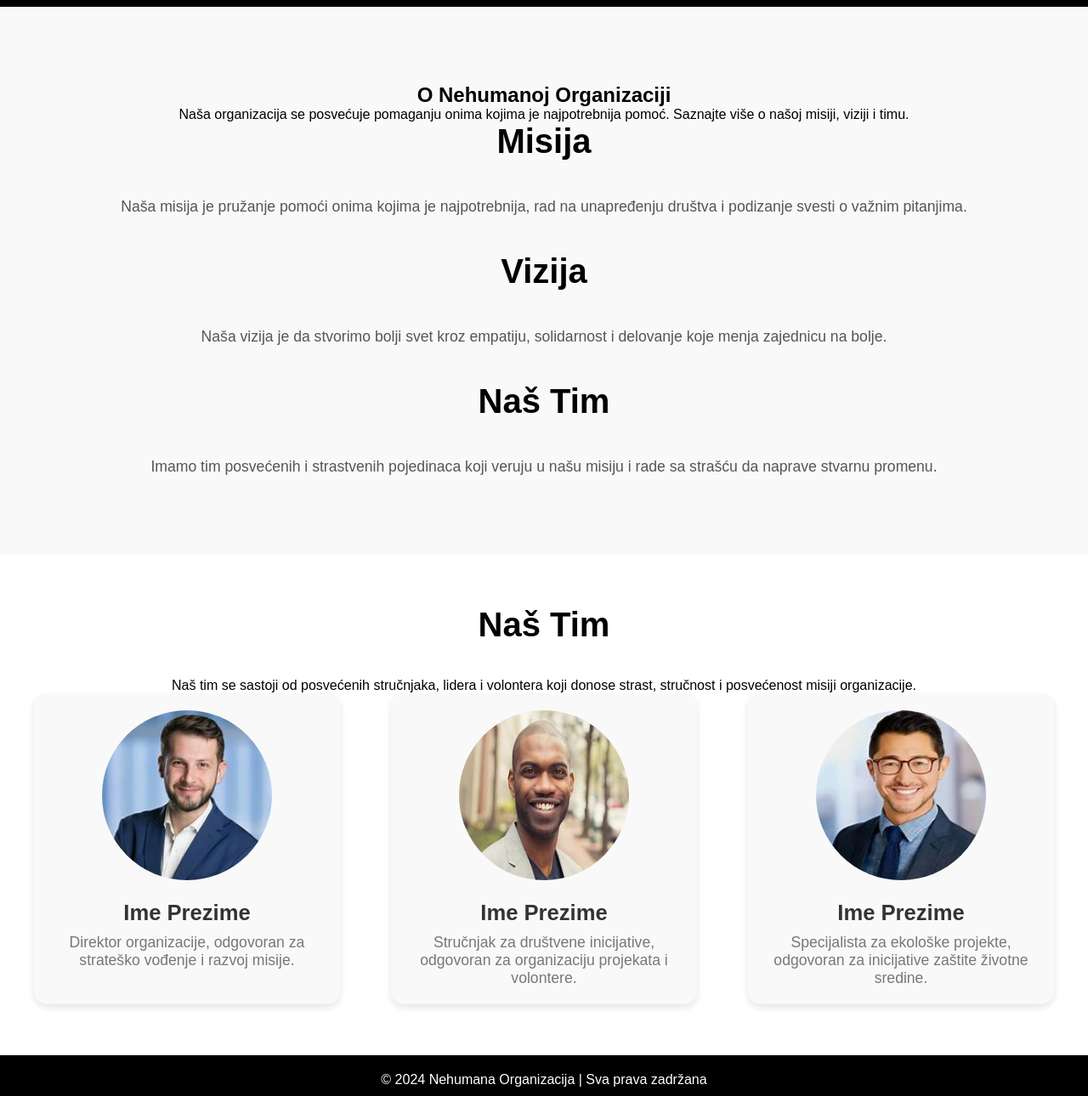
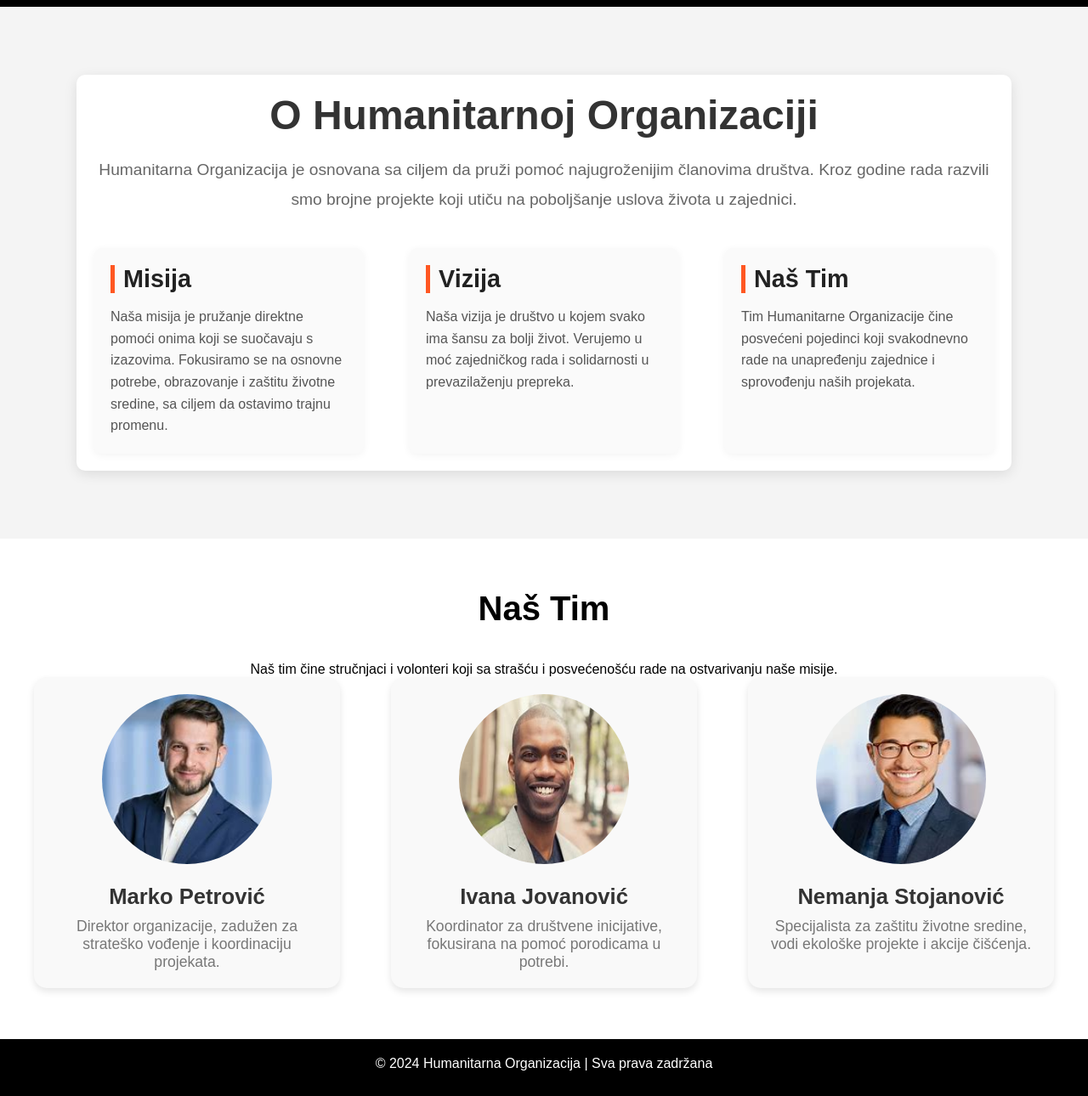
Before and after one commit to 05vukasin/Fon-Domaci, a plain HTML site: page about.html in a window 1280 px wide. Shown: the part 50-1340 px from the top of the page at 85% size. Drawn offline with Linux system fonts and the light colour scheme.

Commit message:
mxmx
novo

```diff
--- a/about.html
+++ b/about.html
@@ -4,14 +4,14 @@
     <meta charset="UTF-8">
     <meta name="viewport" content="width=device-width, initial-scale=1.0">
     <!-- Meta tagovi za SEO -->
-    <meta name="description" content="O Nehumana Organizaciji: Naša misija je pružiti pomoć onima kojima je najpotrebnija. Pročitajte o našoj viziji, misiji i timu koji menja zajednicu.">
-    <meta name="keywords" content="nehumana organizacija, humanitarni rad, misija, vizija, tim, društvena odgovornost, zajednica">
+    <meta name="description" content="O Humanitarnoj Organizaciji: Naša misija je pružiti pomoć onima kojima je najpotrebnija. Pročitajte o našoj viziji, misiji i timu koji menja zajednicu.">
+    <meta name="keywords" content="humanitarna organizacija, humanitarni rad, misija, vizija, tim, društvena odgovornost, zajednica">
     <meta name="author" content="Vukasin Teslic">
-    <meta property="og:title" content="O Nama | Nehumana Organizacija">
-    <meta property="og:description" content="O Nehumana Organizaciji: Misija, vizija i tim posvećen pomoći zajednici. Saznajte više o tome šta radimo.">
+    <meta property="og:title" content="O Nama | Humanitarna Organizacija">
+    <meta property="og:description" content="O Humanitarnoj Organizaciji: Misija, vizija i tim posvećen pomoći zajednici. Saznajte više o tome šta radimo.">
     <meta property="og:image" content="path_to_image/og-image.jpg">
-    <meta property="og:url" content="https://www.nehumanaorganizacija.com/about.html">
-    <title>O Nama | Nehumana Organizacija</title>
+    <meta property="og:url" content="https://www.humanitarnaorganizacija.com/about.html">
+    <title>O Nama | Humanitarna Organizacija</title>
     <link rel="stylesheet" href="css/style.css">
     <link rel="stylesheet" href="css/about.css">
     <link rel="icon" href="favicon.ico" type="image/x-icon">
@@ -37,21 +37,21 @@
         <!-- O Nama Sekcija -->
         <section class="about-us-section">
             <div class="about-us-container">
-                <h1>O Nehumanoj Organizaciji</h1>
-                <p class="about-intro">Naša organizacija se posvećuje pomaganju onima kojima je najpotrebnija pomoć. Saznajte više o našoj misiji, viziji i timu.</p>
+                <h1>O Humanitarnoj Organizaciji</h1>
+                <p class="about-intro">Humanitarna Organizacija je osnovana sa ciljem da pruži pomoć najugroženijim članovima društva. Kroz godine rada razvili smo brojne projekte koji utiču na poboljšanje uslova života u zajednici.</p>
 
                 <div class="about-content">
                     <div class="about-text">
                         <h2>Misija</h2>
-                        <p>Naša misija je pružanje pomoći onima kojima je najpotrebnija, rad na unapređenju društva i podizanje svesti o važnim pitanjima.</p>
+                        <p>Naša misija je pružanje direktne pomoći onima koji se suočavaju s izazovima. Fokusiramo se na osnovne potrebe, obrazovanje i zaštitu životne sredine, sa ciljem da ostavimo trajnu promenu.</p>
                     </div>
                     <div class="about-text">
                         <h2>Vizija</h2>
-                        <p>Naša vizija je da stvorimo bolji svet kroz empatiju, solidarnost i delovanje koje menja zajednicu na bolje.</p>
+                        <p>Naša vizija je društvo u kojem svako ima šansu za bolji život. Verujemo u moć zajedničkog rada i solidarnosti u prevazilaženju prepreka.</p>
                     </div>
                     <div class="about-text">
                         <h2>Naš Tim</h2>
-                        <p>Imamo tim posvećenih i strastvenih pojedinaca koji veruju u našu misiju i rade sa strašću da naprave stvarnu promenu.</p>
+                        <p>Tim Humanitarne Organizacije čine posvećeni pojedinci koji svakodnevno rade na unapređenju zajednice i sprovođenju naših projekata.</p>
                     </div>
                 </div>
             </div>
@@ -61,22 +61,22 @@
         <section class="team-section">
             <div class="team-container">
                 <h2>Naš Tim</h2>
-                <p>Naš tim se sastoji od posvećenih stručnjaka, lidera i volontera koji donose strast, stručnost i posvećenost misiji organizacije.</p>
+                <p>Naš tim čine stručnjaci i volonteri koji sa strašću i posvećenošću rade na ostvarivanju naše misije.</p>
                 <div class="team-members">
                     <div class="team-member">
-                        <img src="img/direktor.jfif" alt="Direktor organizacije, lider Nehumane organizacije" class="team-image">
-                        <h3>Ime Prezime</h3>
-                        <p>Direktor organizacije, odgovoran za strateško vođenje i razvoj misije.</p>
+                        <img src="img/direktor.jfif" alt="Direktor organizacije" class="team-image">
+                        <h3>Marko Petrović</h3>
+                        <p>Direktor organizacije, zadužen za strateško vođenje i koordinaciju projekata.</p>
                     </div>
                     <div class="team-member">
-                        <img src="img/crnac.jfif" alt="Član tima, ekspert za društvene inicijative" class="team-image">
-                        <h3>Ime Prezime</h3>
-                        <p>Stručnjak za društvene inicijative, odgovoran za organizaciju projekata i volontere.</p>
+                        <img src="img/crnac.jfif" alt="Koordinator za društvene inicijative" class="team-image">
+                        <h3>Ivana Jovanović</h3>
+                        <p>Koordinator za društvene inicijative, fokusirana na pomoć porodicama u potrebi.</p>
                     </div>
                     <div class="team-member">
-                        <img src="img/belac.jfif" alt="Član tima, ekspert za ekološke projekte" class="team-image">
-                        <h3>Ime Prezime</h3>
-                        <p>Specijalista za ekološke projekte, odgovoran za inicijative zaštite životne sredine.</p>
+                        <img src="img/belac.jfif" alt="Specijalista za ekološke projekte" class="team-image">
+                        <h3>Nemanja Stojanović</h3>
+                        <p>Specijalista za zaštitu životne sredine, vodi ekološke projekte i akcije čišćenja.</p>
                     </div>
                 </div>
             </div>
@@ -84,8 +84,9 @@
     </main>
 
     <footer>
-        <p>&copy; 2024 Nehumana Organizacija | Sva prava zadržana</p>
+        <p>&copy; 2024 Humanitarna Organizacija | Sva prava zadržana</p>
     </footer>
 
+    <script src="script.js"></script>
 </body>
 </html>
--- a/css/about.css
+++ b/css/about.css
@@ -1,40 +1,87 @@
 /* About Us Section */
 .about-us-section {
-    background-color: #f9f9f9;
-    padding: 60px 20px;
+    background-color: #f4f4f4; /* Svetlosiva pozadina za kontrast */
+    padding: 80px 20px;
     text-align: center;
 }
 
 .about-us-container {
-    max-width: 1200px;
+    max-width: 1100px;
     margin: 0 auto;
-    padding: 30px;
+    padding: 20px;
+    background-color: #fff;
+    box-shadow: 0 4px 15px rgba(0, 0, 0, 0.1); /* Blagi efekat senke */
+    border-radius: 10px; /* Blago zaobljeni uglovi */
 }
 
-.about-us-container h2 {
-    font-size: 2.5rem;
+.about-us-container h1 {
+    font-size: 3rem;
+    font-weight: bold;
+    color: #333;
+    margin-bottom: 20px;
+}
+
+.about-intro {
+    font-size: 1.2rem;
+    line-height: 1.8;
+    color: #666;
     margin-bottom: 40px;
-    font-weight: bold;
-    color: #000;
 }
 
 .about-content {
     display: flex;
-    flex-direction: column;
-    gap: 40px;
+    flex-wrap: wrap; /* Omogućava fleksibilno preklapanje na manjim ekranima */
+    justify-content: space-between;
+    gap: 30px;
 }
 
-.about-text h3 {
+.about-text {
+    width: 30%;
+    text-align: left;
+    padding: 20px;
+    background-color: #fafafa;
+    border-radius: 10px;
+    box-shadow: 0 2px 10px rgba(0, 0, 0, 0.05);
+    transition: transform 0.3s ease, box-shadow 0.3s ease;
+}
+
+.about-text:hover {
+    transform: translateY(-5px);
+    box-shadow: 0 6px 15px rgba(0, 0, 0, 0.1); /* Efekat lebdenja */
+}
+
+.about-text h2 {
     font-size: 1.8rem;
-    margin-bottom: 10px;
-    color: #000;
+    margin-bottom: 15px;
+    font-weight: bold;
+    color: #222;
+    border-left: 5px solid #ff5722; /* Leva linija za isticanje */
+    padding-left: 10px;
 }
 
 .about-text p {
-    font-size: 1.1rem;
+    font-size: 1rem;
     line-height: 1.6;
     color: #555;
 }
+
+/* Responsive Design for About Section */
+@media (max-width: 768px) {
+    .about-content {
+        flex-direction: column; /* Elementi u koloni na manjim ekranima */
+        gap: 20px;
+    }
+
+    .about-text {
+        width: 100%; /* Širina za mobilne uređaje */
+        text-align: center;
+    }
+
+    .about-text h2 {
+        text-align: center;
+    }
+}
+
 
 /* Team Section */
 .team-section {
--- a/css/style.css
+++ b/css/style.css
@@ -70,7 +70,7 @@ footer {
     color: #fff;
     text-align: center;
     padding: 20px;
-    height:320px;
+    height:100px;
 }
 
 /* Media Queries for Responsive Design */
```
Also changed, not shown: contact.html (+13 -3 lines), css/index.css (+59 -0 lines), index.html (+3 -3 lines), projects.html (+25 -24 lines).
